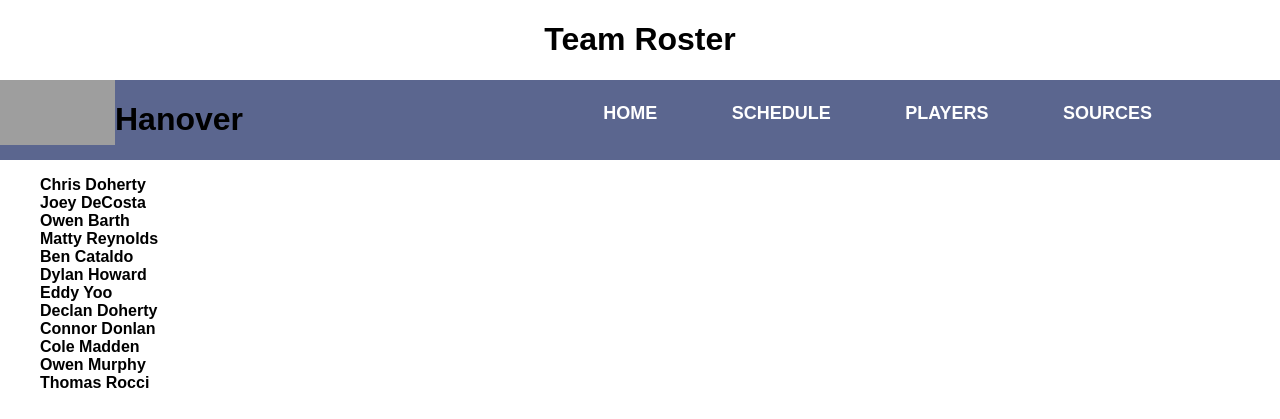
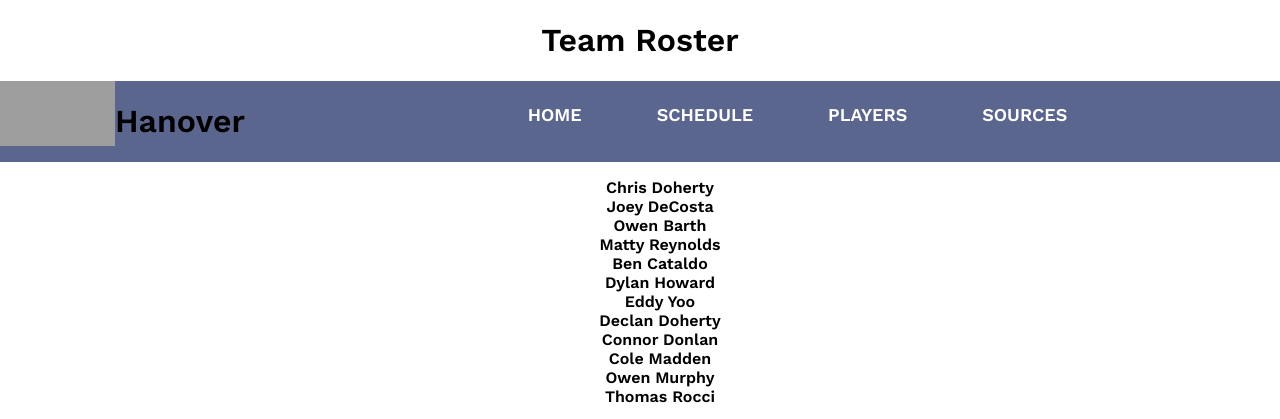
Before and after one commit to CharliePhillips15/377_Web_App_Dev, a PHP site: page /roster.html in a window 1280 px wide. Shown: the top 419 px of the page. Run offline with PHP 8.4, Linux system fonts and the light colour scheme; grey boxes are pictures that could not be loaded.

Commit message:
9/15/2023

```diff
--- a/1-team-website/index.html
+++ b/1-team-website/index.html
@@ -14,10 +14,8 @@
         <header>
           <img class="school-logo" src="https://www.hanoverschools.org/sites/g/files/vyhlif3221/f/styles/news_image_teaser/public/news/hawk-wings.png?itok=RUIneBOa"></img>
           <h1 class="pages-hanover">Hanover</h1>
-          <div class="container">
-            <h1 class="logo"></h1>
           <nav>
-            <ul class="nav-items">
+            <ul>
               <li class="pages" ><a href="index.html">Home</a></li>
               <li class="pages"><a href="schedule.html">Schedule</a></li>
               <li class="pages"><a href="roster.html">Players</a></li>
@@ -26,6 +24,6 @@
           </nav>
         </div>
         </header>
-        <img class="home-image" src="https://www.cvent.com/sites/default/files/image/2022-09/Golf%20course%20putting%20green%20with%20flag%20at%20sunset.jpg"
+        <img class="home-image" src="https://www.cvent.com/sites/default/files/image/2022-09/Golf%20course%20putting%20green%20with%20flag%20at%20sunset.jpg">
       </body>
 </html>
--- a/1-team-website/roster.html
+++ b/1-team-website/roster.html
@@ -13,8 +13,7 @@
 
           <h1 class="pages-hanover">Hanover</h1>
 
-            <div class="container">
-                <h1 class="logo"></h1>
+
               <nav>
                 <ul class="nav-items">
                   <li class="pages" ><a href="index.html">Home</a></li>
@@ -25,7 +24,7 @@
               </nav>
               </div>
         </header>
-        <ul class=" player-list">
+        <ul id="player_list">
           <li class="players">Chris Doherty</li>
           <li class="players">Joey DeCosta</li>
           <li class="players">Owen Barth</li>
@@ -41,6 +40,6 @@
 
 
         </ul>
-
+          <img class="player-photo" src="photos/mattyreynolds.png"/>
     </body>
     </html>
--- a/1-team-website/schedule.html
+++ b/1-team-website/schedule.html
@@ -11,8 +11,7 @@
 
           <h1 class="pages-hanover">Hanover</h1>
 
-          <div class="container">
-            <h1 class="logo"></h1>
+
               <nav>
                 <ul class="nav-items">
 
--- a/1-team-website/style.css
+++ b/1-team-website/style.css
@@ -1,8 +1,3 @@
-
-.pages{
-  list-style-type: none;
-  justify-content: left;
-}
 
 @import url('https://fonts.googleapis.com/css2?family=Roboto:wght@300&display=swap');
 @import url('https://fonts.googleapis.com/css?family=Work+Sans:400,600');
@@ -11,11 +6,6 @@
 	background: #FFFFFF;
 	font-family: 'Work Sans', sans-serif;
 	font-weight: 800;
-}
-
-.container {
-	width: 80%;
-	margin: 0 auto;
 }
 
 header {
@@ -28,19 +18,8 @@
   clear: both;
 }
 
-.logo {
-  float: left;
-  padding: 10px 0;
-}
-
 nav {
-  float: right;
-}
-
-nav ul {
-  margin: 0;
-  padding: 0;
-  list-style: none;
+  text-align: center;
 }
 
 nav li {
@@ -63,31 +42,10 @@
   color: #FFFFFF;
 }
 
-nav a::before {
-  content: '';
-  display: block;
-  height: 5px;
-  background-color: #000000
-  ;
-
-  position: absolute;
-  top: 0;
-  width: 0%;
-
-  transition: all ease-in-out 250ms;
-}
-
-nav a:hover::before {
-  width: 100%;
-}
-
-
-
 .big-logo{
   font-size: 50px;
   font-family:'Roboto';
   color:#000000;
-
 }
 
 .town-logo{
@@ -109,10 +67,9 @@
   float:left;
 }
 
-.player-list{
+#player_list{
+  text-align: center;
   list-style-type: none;
-
-
 }
 
 .school-logo{
@@ -130,3 +87,16 @@
   width:200px;
   height:200px;
 }
+
+.player-photo{
+  width:200px;
+  height: 250px;
+}
+
+h2{
+  color: blue;
+}
+
+.sources-page{
+  text-align:center;
+}
```
Also changed, not shown: 1-team-website/sources.html (+11 -7 lines), 1 other file.
